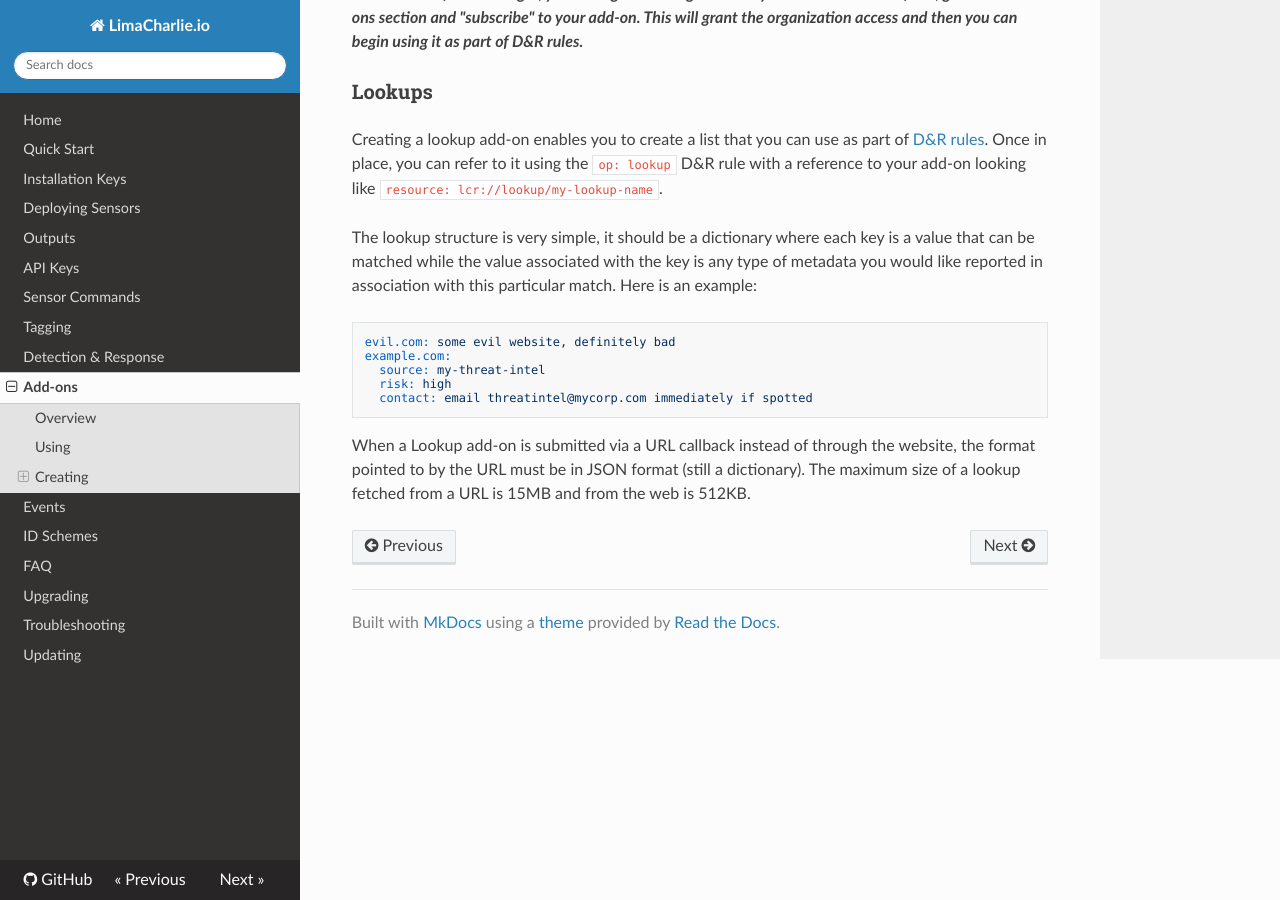
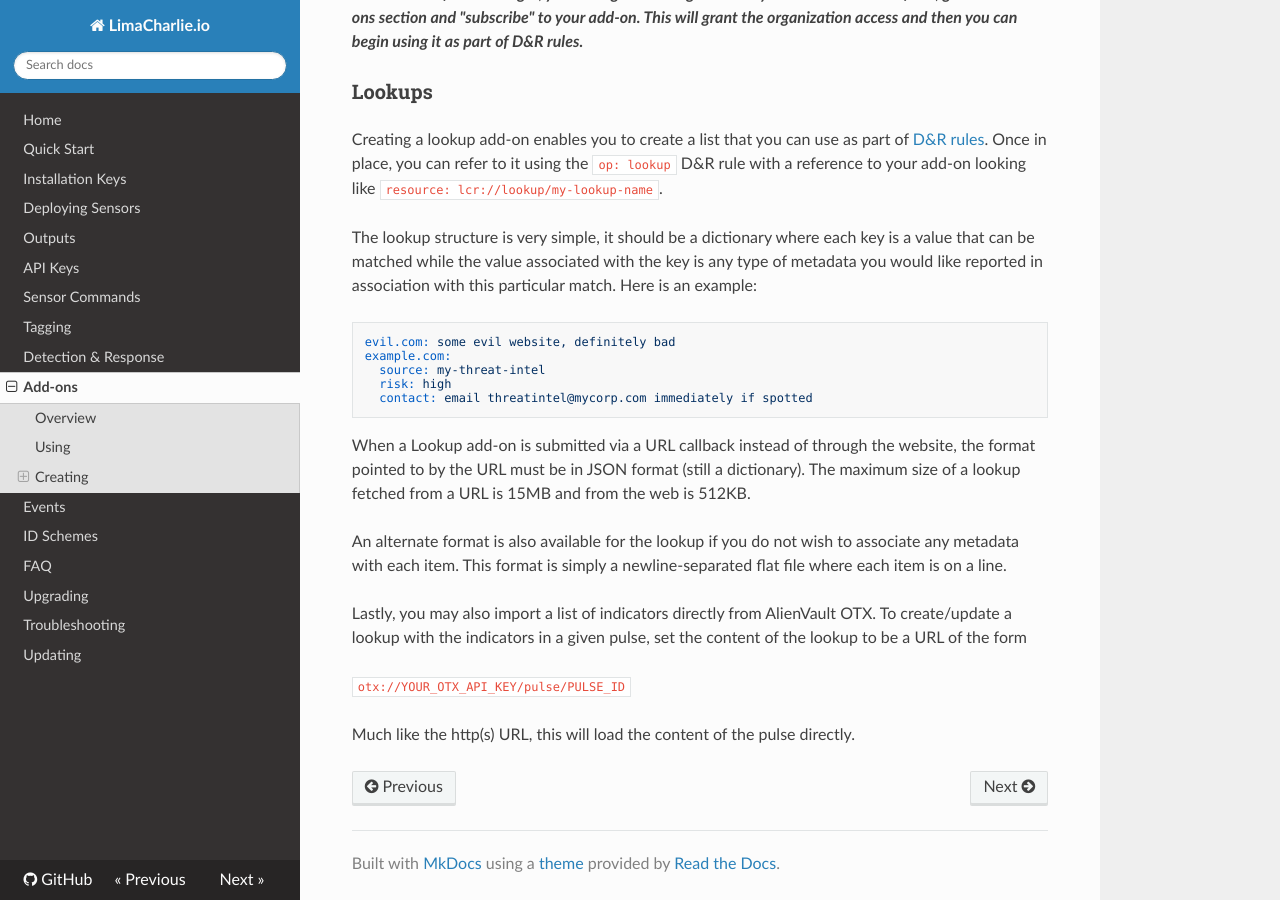
Before and after one commit to refractionPOINT/lce_doc, an MkDocs documentation site: the page built from docs/user_addons.md, in a window 1280 px wide and 900 px high, scrolled down 1773 px. Built offline with MkDocs 1.6.1, drawn with Linux system fonts in a browser that asks for light colours; nearby versions of some CDN libraries; old or Windows-style settings are respelled for this version of MkDocs.

Commit message:
Adding blurb about creating a lookup from an OTX pulse.

````diff
--- a/docs/user_addons.md
+++ b/docs/user_addons.md
@@ -83,3 +83,13 @@ example.com:
 When a Lookup add-on is submitted via a URL callback instead of through the website, the
 format pointed to by the URL must be in JSON format (still a dictionary). The maximum size
 of a lookup fetched from a URL is 15MB and from the web is 512KB.
+
+An alternate format is also available for the lookup if you do not wish to associate any metadata with
+each item. This format is simply a newline-separated flat file where each item is on a line.
+
+Lastly, you may also import a list of indicators directly from AlienVault OTX. To create/update a lookup
+with the indicators in a given pulse, set the content of the lookup to be a URL of the form
+
+```otx://YOUR_OTX_API_KEY/pulse/PULSE_ID```
+
+Much like the http(s) URL, this will load the content of the pulse directly.
````
